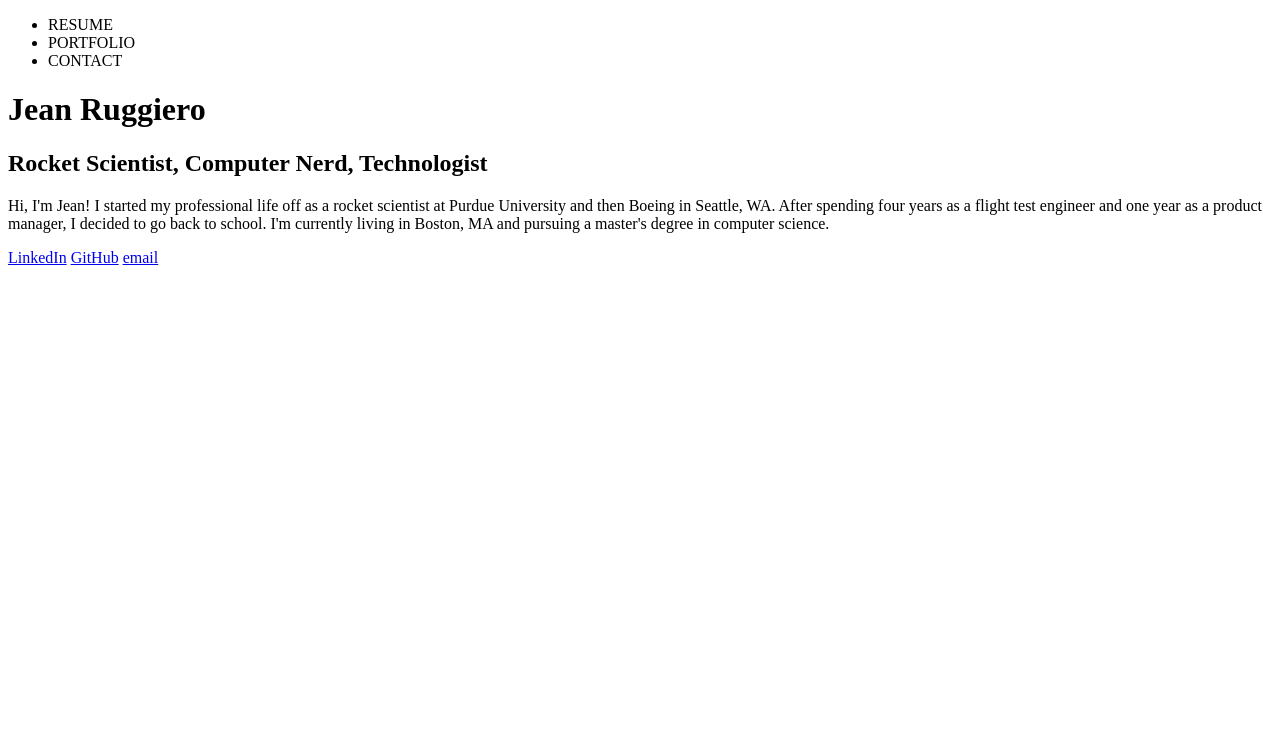
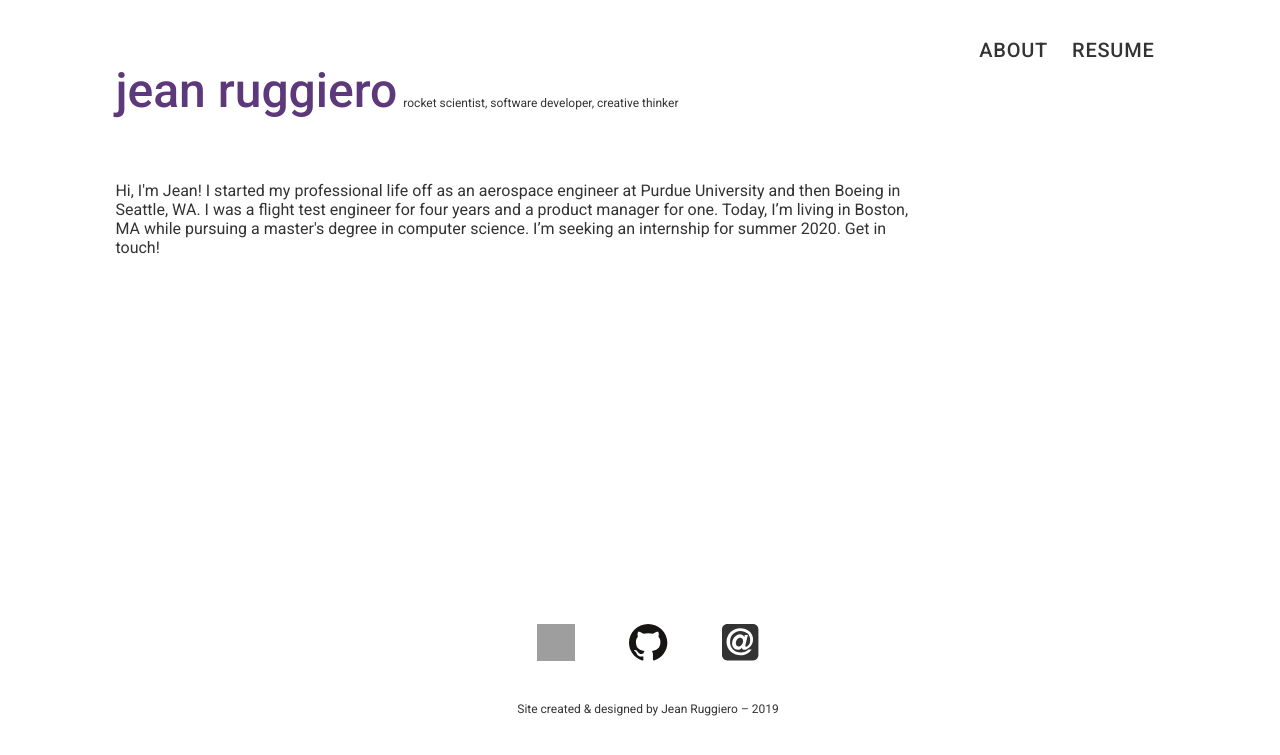
Before and after one commit to jeanruggiero/jeanweb, a Django app: page / in a window 1280 px wide. Shown: the top 755 px of the page. Run offline with Django 3.2, Linux system fonts and the light colour scheme; grey boxes are pictures that could not be loaded.

Commit message:
Home page content and styling first iteration

```diff
--- /dev/null
+++ b/jean_site/static/styles.css
@@ -0,0 +1,124 @@
+@import url('https://fonts.googleapis.com/css?family=Roboto:300i,400,500,700&display=swap');
+
+body {
+    font-family: Roboto, sans-serif;
+    font-weight: normal;
+    color: #333333;
+}
+
+div.grid-container {
+    display: grid;
+    grid-template-columns: repeat(12, 1fr);
+    grid-template-rows: auto auto auto;
+    grid-column-gap: 2%;
+}
+
+header {
+    grid-column: 2/12;
+    grid-row: 1;
+    margin-top: 15px;
+}
+
+h1 {
+    font-size: 48px;
+    font-weight: 500;
+    color: #5D397B;
+    display: inline;
+}
+
+h2.header-sub {
+    font-size: 12px;
+    font-weight: normal;
+}
+
+div.header-large {
+    display: inline-block;
+    height: 57px;
+    margin-right: 2px;
+}
+
+div.header-small {
+    display: inline-block;
+    height: 57px;
+    vertical-align: baseline;
+}
+
+div#header-rule {
+    display: table-cell;
+    width: auto;
+    border-bottom: 1px solid #333333;
+    background-color: aqua;
+}
+
+nav ul {
+    list-style: none;
+    text-align: right;
+    margin-top: 15px;
+    margin-bottom: 0;
+}
+
+nav li {
+    display: inline;
+    text-align: right;
+    padding: 10px;
+}
+
+nav a {
+    font-size: 20px;
+    letter-spacing: 0.77px;
+    font-weight: 500;
+    text-decoration: none;
+    color: #333333;
+}
+
+nav a:hover {
+    color: #5D397B;
+    font-weight: 700;
+}
+
+p#about {
+    font-size: 16px;
+    margin-top: 37px;
+    max-width: 810px;
+    grid-column: 2/11;
+    grid-row: 2;
+}
+
+footer {
+    text-align: center;
+    width: 100%;
+    position: fixed;
+    bottom: 0;
+    margin-bottom: 84px;
+}
+
+div#contact-info {
+    margin-bottom: 37px;
+}
+
+footer p {
+    font-size: 12px;
+    margin: 0;
+}
+
+footer a {
+    /*background-repeat: no-repeat;*/
+    text-decoration: none;
+    display: inline-block;
+    margin: auto 25px; auto 25px;
+}
+
+a#linkedin, a#linkedin img {
+    height: 37.4px;
+    width: 38.5px;
+}
+
+a#github, a#github img {
+    height: 37.4px;
+    width: 38.35px;
+}
+
+a#email, a#email img {
+    height: 37.4px;
+    width: 37.4px;
+}
--- /dev/null
+++ b/jean_site/templates/jean_site/base.html
@@ -0,0 +1,60 @@
+<!DOCTYPE html>
+<html lang="en">
+<head>
+    {% load static %}
+    <link rel="stylesheet" href="{% static "styles.css" %}">
+    <meta charset="UTF-8">
+    <meta name="description"
+            content="Jean Ruggiero's portfolio site." />
+    <meta http-equiv="author"
+        content="Jean Ruggiero">
+    <meta http-equiv="pragma"
+            content="no-cache">
+    <title>{% block title %}Jean Ruggiero, Rocket Scientist{% endblock %}</title>
+</head>
+<body>
+    <div class="grid-container">
+        <header>
+            <nav>
+                <ul id="nav-options">
+                    <li><a href="/">ABOUT</a></li>
+                    <li><a href="resume">RESUME</a></li>
+                    <!--<li><a>PORTFOLIO</a></li>-->
+                    <!--<li><a>CONTACT</a></li>-->
+                </ul>
+            </nav>
+            <div class="header-text">
+                <div class="header-large">
+                    <h1>{% block header-large %}{% endblock %}</h1>
+                </div>
+                <div class="header-small">
+                    <h2 class="header-sub">{% block header_small %}
+                        {% endblock %}</h2>
+                </div>
+                <div id="header-rule"></div>
+            </div>
+        </header>
+
+        {% block content %}
+
+        {% endblock %}
+    </div>
+
+    <footer>
+        <div id="contact-info">
+            <a id="linkedin" href="https://www.linkedin.com/in/jean-ruggiero/">
+                <img src="{% static "icons/linkedin_icon.svg" %}" alt="LinkedIn logo">
+            </a>
+            <a id="github" href="https://github.com/jeanruggiero">
+                <img src="{% static "icons/github_icon.svg" %}" alt="GitHub logo">
+            </a>
+            <a id="email" href="mailto:ruggiero.je@husky.neu.edu">
+                <img src="{% static "icons/email_icon.svg" %}" alt="Email icon">
+            </a>
+        </div>
+
+       <p>Site created & designed by Jean Ruggiero &ndash; 2019</p>
+    </footer>
+
+</body>
+</html>
--- a/jean_site/templates/jean_site/home.html
+++ b/jean_site/templates/jean_site/home.html
@@ -1,30 +1,18 @@
-<!DOCTYPE html>
-<html>
-    <head>
-        <title>Jean Ruggiero, Rocket Scientist</title>
-        <meta name="description"
-            content="Jean Ruggiero's portfolio site." />
-        <meta http-equiv="author"
-            content="Jean Ruggiero">
-        <meta http-equiv="pragma"
-            content="no-cache">
-    </head>
-    <body>
-        <div id="menu-bar">
-            <ul id="menu-options">
-                <li>RESUME</li>
-                <li>PORTFOLIO</li>
-                <li>CONTACT</li>
-            </ul>
-        </div>
-        <h1>Jean Ruggiero</h1>
-        <h2>Rocket Scientist, Computer Nerd, Technologist</h2>
+{% extends "jean_site/base.html" %}
 
-        <p>Hi, I'm Jean! I started my professional life off as a rocket scientist at Purdue University and then Boeing in Seattle, WA. After spending four years as a flight test engineer and one year as a product manager, I decided to go back to school. I'm currently living in Boston, MA and pursuing a master's degree in computer science.</p>
+{% block header-large %}
+jean ruggiero
+{% endblock header-large %}
 
-        <a id="linkedin" href="https://www.linkedin.com/in/jean-ruggiero/">LinkedIn</a>
-        <a id="github" href="https://github.com/jeanruggiero">GitHub</a>
-        <a id="email" href="mailto:ruggiero.je@husky.neu.edu">email</a>
+{% block header_small %}
+rocket scientist, software developer, creative thinker
+{% endblock header_small %}
 
-    </body>
-</html>
+{% block content %}
+<p id="about">Hi, I'm Jean! I started my professional life off as an
+    aerospace engineer at Purdue University and then Boeing in
+    Seattle, WA. I was a flight test engineer for four years and a
+    product manager for one. Today, I’m living in Boston, MA while
+    pursuing a master's degree in computer science. I’m seeking an
+    internship for summer 2020. Get in touch!</p>
+{%  endblock content %}
--- a/jean_site/urls.py
+++ b/jean_site/urls.py
@@ -4,5 +4,5 @@ from . import views
 
 urlpatterns = [
     path('', views.home, name='home'),
-    path('resume/', views.resume, name='resume'),
+    path('resume', views.resume, name='resume'),
 ]
--- a/jeanweb/settings.py
+++ b/jeanweb/settings.py
@@ -119,3 +119,7 @@ USE_TZ = True
 # https://docs.djangoproject.com/en/2.2/howto/static-files/
 
 STATIC_URL = '/static/'
+
+STATICFILES_DIRS = [
+    os.path.join(BASE_DIR, "static")
+]
```
Also changed, not shown: jean_site/templates/jean_site/resume.html (+9 -76 lines), jean_site/static/icons/calendar_icon.svg (added), jean_site/static/icons/email_icon.svg (added), jean_site/static/icons/github_icon.svg (added), jean_site/static/icons/grad_icon.svg (added), jean_site/static/icons/linkedin_icon.svg (added), jean_site/static/icons/location_icon.svg (added), jean_site/static/images/home_ski.JPG (added), 5 other files.
